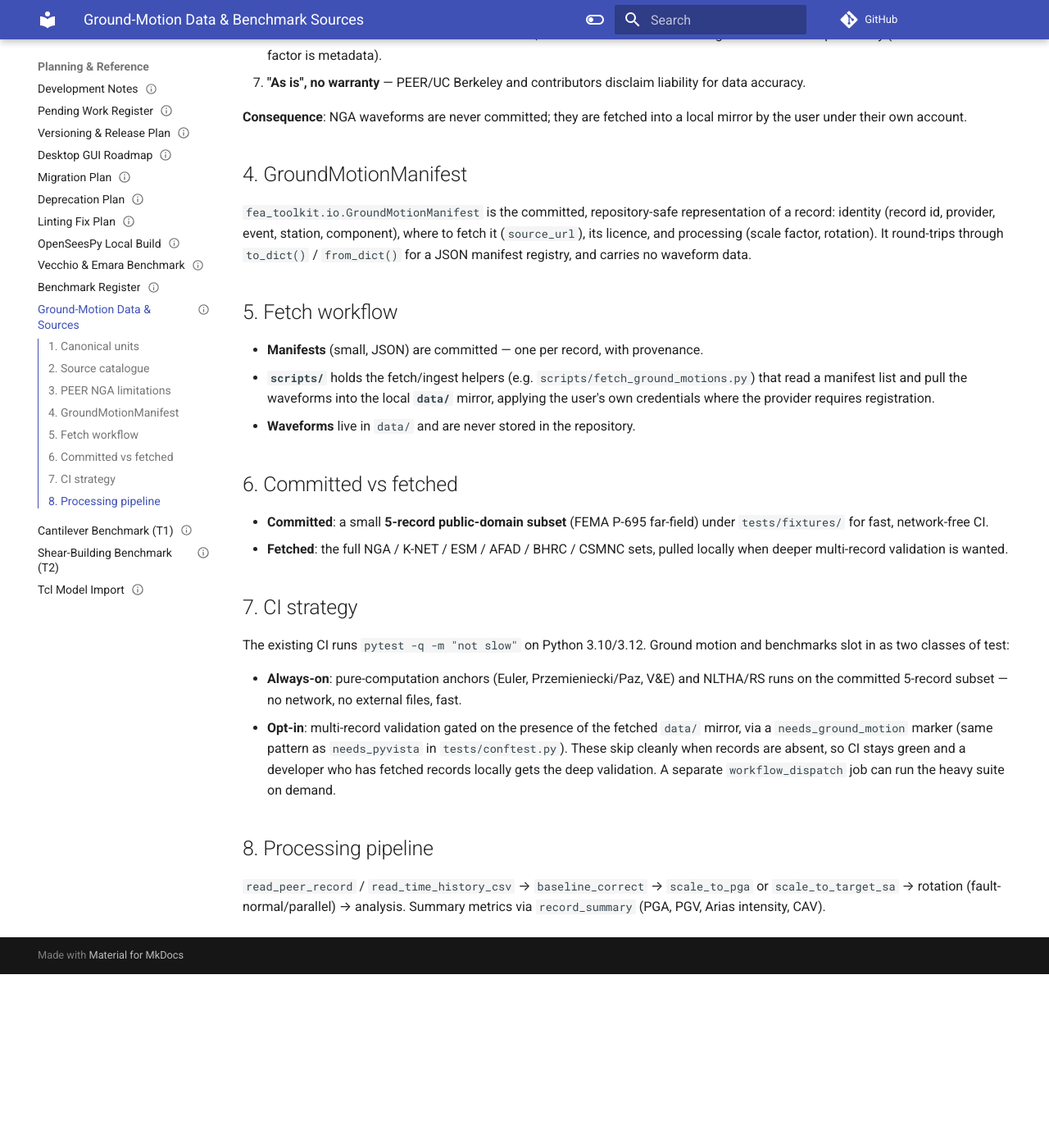
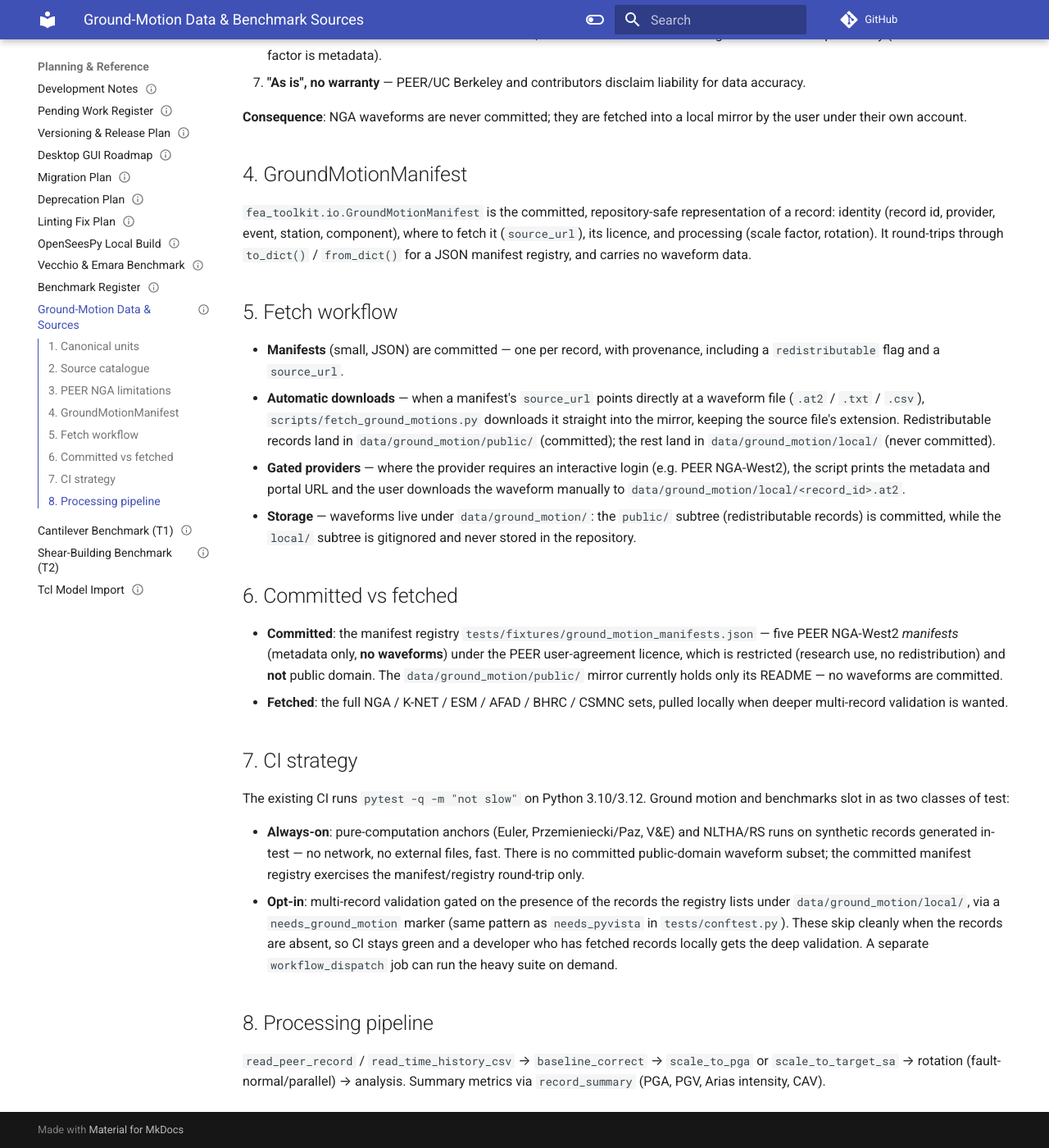
Before and after one commit to boustrephon/fea_toolkit, an MkDocs documentation site: the page built from docs/ground_motion_data.md, in a window 1280 px wide and 1400 px high, scrolled down 1216 px. Shown: the whole window at 82% size. Built offline with MkDocs 1.6.1 and Material for MkDocs 9.7.7, drawn with Linux system fonts in a browser that asks for light colours; comment, search, counter and statistics services are not loaded; before the commit the page ends 2404 px from its top, so only the background shows below that; some of the changed text lies outside the part shown.

Commit message:
feat(io): ground-motion manifest follow-ups
Write the manifest registry atomically (temp file + os.replace); require concrete .at2 records before enabling gated ground-motion tests; exclude the non-SAP manifest fixture from the table-coverage drift guard.

```diff
--- a/docs/ground_motion_data.md
+++ b/docs/ground_motion_data.md
@@ -20,7 +20,7 @@
 
 | Region | Source | Access | Notes |
 |---|---|---|---|
-| USA (public domain) | FEMA P-695 far-field (USGS / ATC-63) | Public domain | Committed CI baseline |
+| USA (public domain) | FEMA P-695 far-field (USGS / ATC-63) | Public domain | No committed waveform subset (see §6) |
 | USA | PEER NGA-West2 (ngawest2.berkeley.edu) | Registration; see §3 | Shallow-crustal, active regimes |
 | Japan | K-NET / KiK-net (NIED, kyoshin.bosai.go.jp) | Free for research; registration | ~1,700 stations; KiK-net downhole + surface |
 | EU / Med / Middle-East | ESM v3.0 (ORFEUS–INGV), DOI 10.13127/esm.3 | Open access | FDSN + Obspy; includes Turkey + Greece |
@@ -60,17 +60,28 @@
 
 ## 5. Fetch workflow
 
-- **Manifests** (small, JSON) are committed — one per record, with provenance.
-- **`scripts/`** holds the fetch/ingest helpers (e.g.
-  `scripts/fetch_ground_motions.py`) that read a manifest list and pull the
-  waveforms into the local **`data/`** mirror, applying the user's own
-  credentials where the provider requires registration.
-- **Waveforms** live in `data/` and are never stored in the repository.
+- **Manifests** (small, JSON) are committed — one per record, with provenance,
+  including a `redistributable` flag and a `source_url`.
+- **Automatic downloads** — when a manifest's `source_url` points directly at a
+  waveform file (`.at2` / `.txt` / `.csv`), `scripts/fetch_ground_motions.py`
+  downloads it straight into the mirror, keeping the source file's extension.
+  Redistributable records land in `data/ground_motion/public/` (committed);
+  the rest land in `data/ground_motion/local/` (never committed).
+- **Gated providers** — where the provider requires an interactive login (e.g.
+  PEER NGA-West2), the script prints the metadata and portal URL and the user
+  downloads the waveform manually to `data/ground_motion/local/<record_id>.at2`.
+- **Storage** — waveforms live under `data/ground_motion/`: the `public/`
+  subtree (redistributable records) is committed, while the `local/` subtree
+  is gitignored and never stored in the repository.
 
 ## 6. Committed vs fetched
 
-- **Committed**: a small **5-record public-domain subset** (FEMA P-695
-  far-field) under `tests/fixtures/` for fast, network-free CI.
+- **Committed**: the manifest registry
+  `tests/fixtures/ground_motion_manifests.json` — five PEER NGA-West2
+  *manifests* (metadata only, **no waveforms**) under the PEER user-agreement
+  licence, which is restricted (research use, no redistribution) and **not**
+  public domain.  The `data/ground_motion/public/` mirror currently holds only
+  its README — no waveforms are committed.
 - **Fetched**: the full NGA / K-NET / ESM / AFAD / BHRC / CSMNC sets, pulled
   locally when deeper multi-record validation is wanted.
 
@@ -80,14 +91,16 @@
 motion and benchmarks slot in as two classes of test:
 
 - **Always-on**: pure-computation anchors (Euler, Przemieniecki/Paz, V&E) and
-  NLTHA/RS runs on the committed 5-record subset — no network, no external
-  files, fast.
-- **Opt-in**: multi-record validation gated on the presence of the fetched
-  `data/` mirror, via a `needs_ground_motion` marker (same pattern as
-  `needs_pyvista` in `tests/conftest.py`).  These skip cleanly when records are
-  absent, so CI stays green and a developer who has fetched records locally
-  gets the deep validation.  A separate `workflow_dispatch` job can run the
-  heavy suite on demand.
+  NLTHA/RS runs on synthetic records generated in-test — no network, no
+  external files, fast.  There is no committed public-domain waveform subset;
+  the committed manifest registry exercises the manifest/registry round-trip
+  only.
+- **Opt-in**: multi-record validation gated on the presence of the records the
+  registry lists under `data/ground_motion/local/`, via a `needs_ground_motion`
+  marker (same pattern as `needs_pyvista` in `tests/conftest.py`).  These skip
+  cleanly when the records are absent, so CI stays green and a developer who
+  has fetched records locally gets the deep validation.  A separate
+  `workflow_dispatch` job can run the heavy suite on demand.
 
 ## 8. Processing pipeline
 
```
Also changed, not shown: 4 other files.
